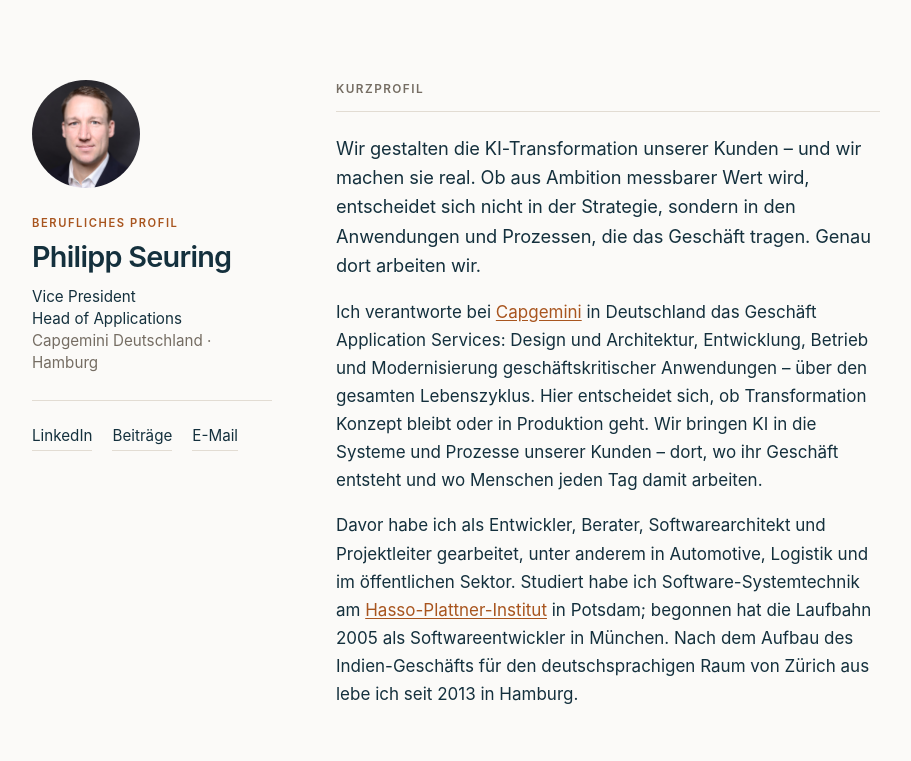
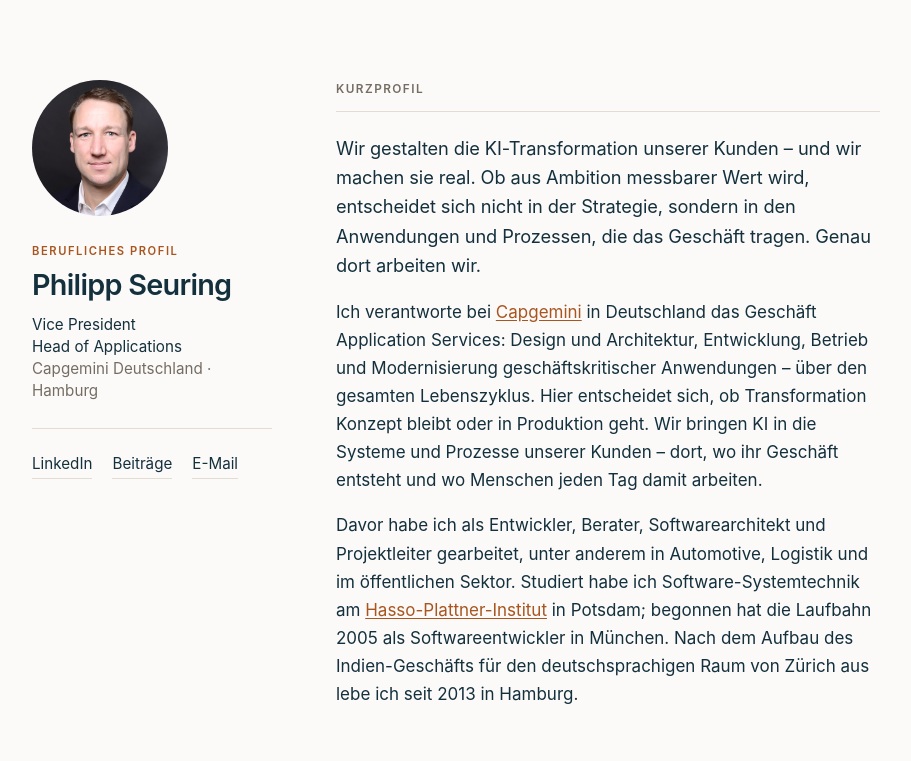
Before and after one commit to pseuring/seuring-de, a plain HTML site: page index.html in a window 1280 px wide. Shown: the top 761 px of the page, without its empty margins (160-1071 px from the left). Drawn offline with Linux system fonts and the light colour scheme.

Commit message:
Portraet etwas groesser: 108 -> 136 px

```diff
--- a/assets/style.css
+++ b/assets/style.css
@@ -93,8 +93,8 @@ body {
    einmal, bleibt der Kreis leer statt ein kaputtes Bildsymbol zu
    zeigen. Semantik über role="img" im HTML.                      */
 .portrait {
-  width: 108px;
-  height: 108px;
+  width: 136px;
+  height: 136px;
   border-radius: 50%;
   background-color: var(--bg-soft);
   background-image: url("portrait.jpg");
```
